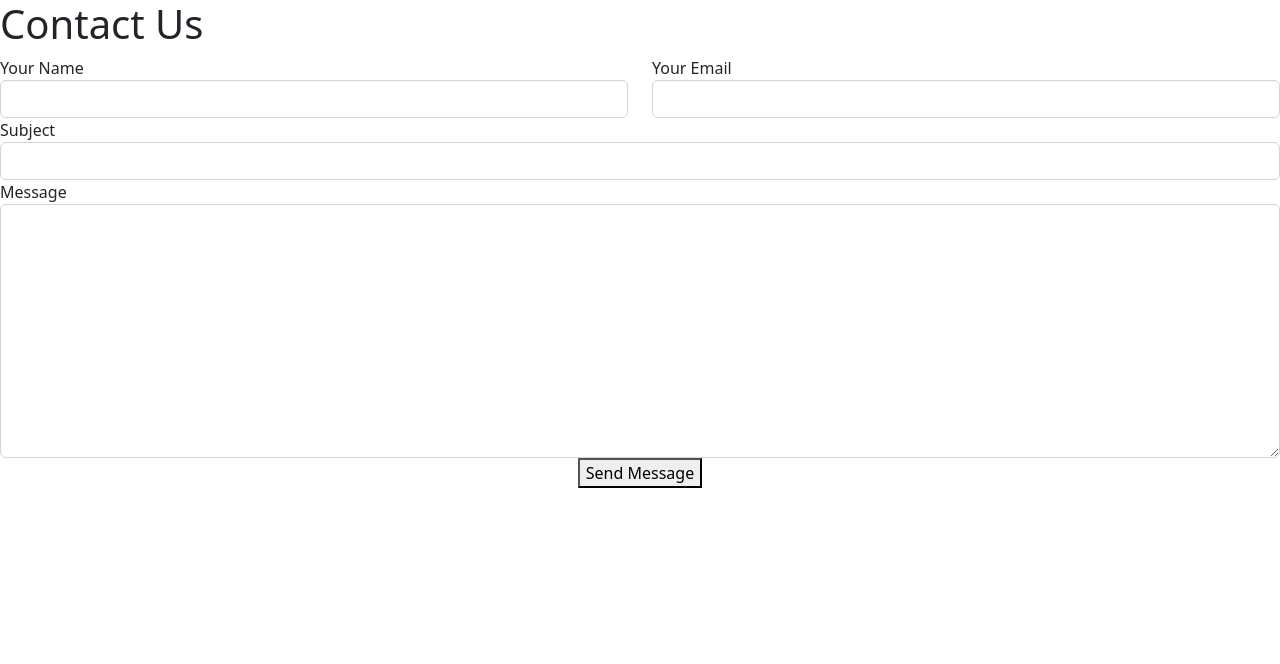
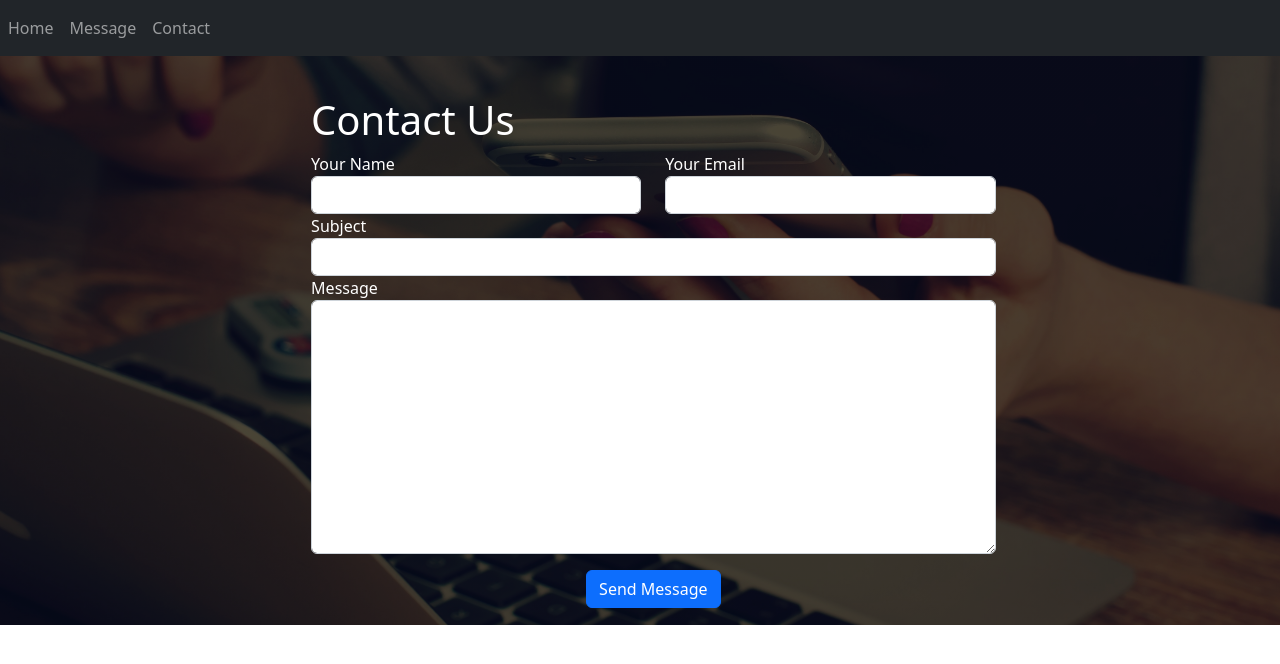
Before and after one commit to shoonyaresort/test_todolist2, a plain HTML site: page contact.html in a window 1280 px wide. Drawn offline with Linux system fonts and the light colour scheme.

Commit message:
contact form is developed

```diff
--- a/contact.html
+++ b/contact.html
@@ -8,9 +8,53 @@
     <link rel='stylesheet' type='text/css' media='screen' href='bootstrap/css/bootstrap.min.css'>
     <script src='bootstrap/js/bootstrap.min.js'></script>
 </head>
+<style>
+    .bg-overlay {
+    background: linear-gradient(rgba(0,0,0,.7), rgba(0,0,0,.7)), url("images/contactus.jpg");
+    background-repeat: no-repeat;
+    background-size: cover;
+    background-position: center center;
+    color: #fff;
+    /* height: 450px; */
+    padding-top: 40px;
+    padding-bottom: 17px;
+}
+</style>
 <body>
+    <nav class="navbar navbar-expand-lg navbar-dark bg-dark">
+        <!-- <a class="navbar-brand" href="#">Navbar</a> -->
+        <button class="navbar-toggler" type="button" data-toggle="collapse" data-target="#navbarNavDropdown" aria-controls="navbarNavDropdown" aria-expanded="false" aria-label="Toggle navigation">
+          <span class="navbar-toggler-icon"></span>
+        </button>
+        <div class="collapse navbar-collapse" id="navbarNavDropdown">
+          <ul class="navbar-nav">
+            <li class="nav-item active">
+              <a class="nav-link" href="index.html">Home</a>
+            </li>
+            <li class="nav-item">
+              <a class="nav-link" href="#">Message</a>
+            </li>
+            <li class="nav-item">
+              <a class="nav-link" href="contact.html">Contact</a>
+            </li>
+            <!-- <li class="nav-item dropdown">
+              <a class="nav-link dropdown-toggle" href="#" id="navbarDropdownMenuLink" data-toggle="dropdown" aria-haspopup="true" aria-expanded="false">
+                Dropdown link
+              </a>
+              <div class="dropdown-menu" aria-labelledby="navbarDropdownMenuLink">
+                <a class="dropdown-item" href="#">Action</a>
+                <a class="dropdown-item" href="#">Another action</a>
+                <a class="dropdown-item" href="#">Something else here</a>
+              </div>
+            </li> -->
+          </ul>
+        </div>
+      </nav>
+    <div class="bg-overlay">
+        <div class="col-lg-7 mt-5 mt-lg-0 align-items-stretch">
+            <form method="post" action="" enctype="multipart/form-data">
+                <div class="col-md-11 offset-md-5">
                     <h1>Contact Us</h1>
-    <form method="post" action="" enctype="multipart/form-data">
                     <div class="row">
                         <div class="form-group col-md-6">
                         <label for="name">Your Name</label>
@@ -29,12 +73,15 @@
                         <label for="name">Message</label>
                         <textarea class="form-control" name="message" rows="10" required></textarea>
                     </div>
-        <!-- <div class="my-3">
-            <div class="loading">Loading</div>
+                    <div class="my-3">
+                        <!-- <div class="loading">Loading</div>
                         <div class="error-message"></div>
-            <div class="sent-message">Your message has been sent. Thank you!</div>
-        </div> -->
-        <div class="text-center"><button type="submit">Send Message</button></div>
+                        <div class="sent-message">Your message has been sent. Thank you!</div> -->
+                    </div>
+                    <div class="text-center"><button class="btn btn-primary" type="submit">Send Message</button></div>
+                </div>
             </form>
+        </div>
+    </div>
 </body>
 </html>
```
Also changed, not shown: index.html (+3 -3 lines), images/contactus.jpg (added). Lines whose indentation alone changed are shown as unchanged.
